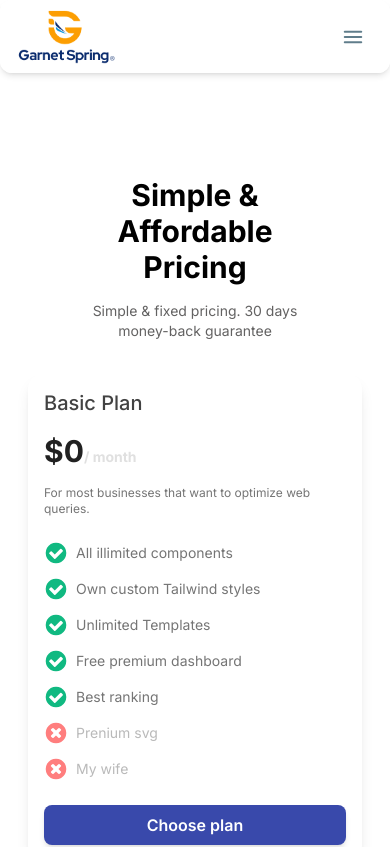
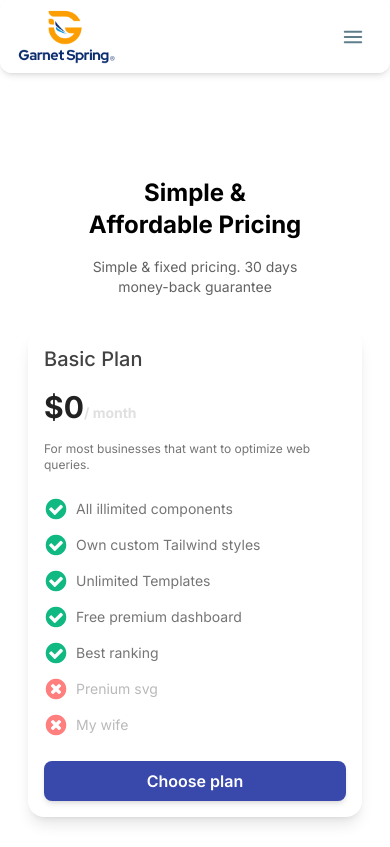
Before and after one commit to templeajuzie/garnetspring, a Next.js app: page /pricing in a window 390 px wide. Shown: the top 847 px of the page. Built offline with nearby package versions, Linux system fonts and the light colour scheme.

Commit message:
fix: updating the pricing

```diff
--- a/app/Components/PricingComponent/Pricing.js
+++ b/app/Components/PricingComponent/Pricing.js
@@ -4,7 +4,7 @@ function Pricing() {
   return (
     <div className="">
       <div className="max-w-3xl px-16 mx-auto mt-16 mb-8 text-center md:mb-12 lg:mb-16">
-        <h2 className="text-3xl font-bold md:text-3xl">
+        <h2 className="text-2xl font-bold md:text-3xl">
           Simple &amp; Affordable Pricing
         </h2>
 
```
